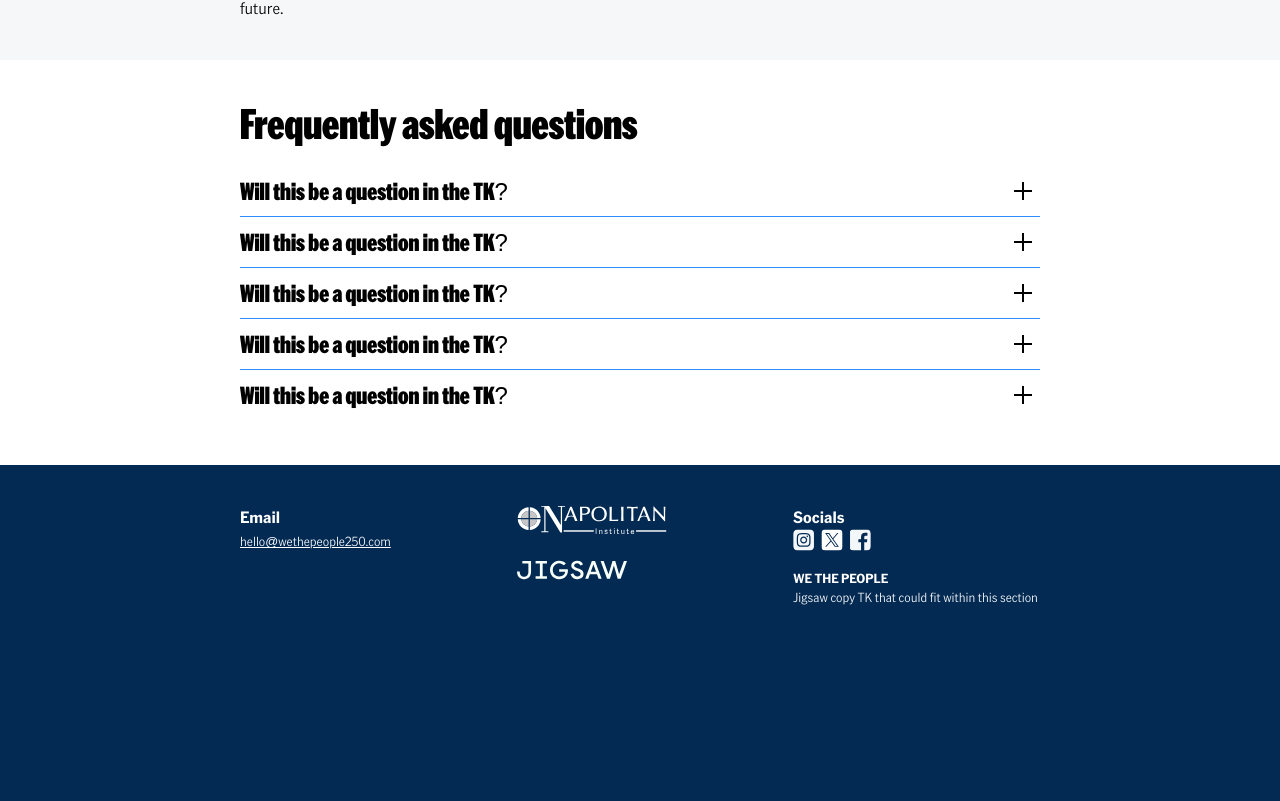
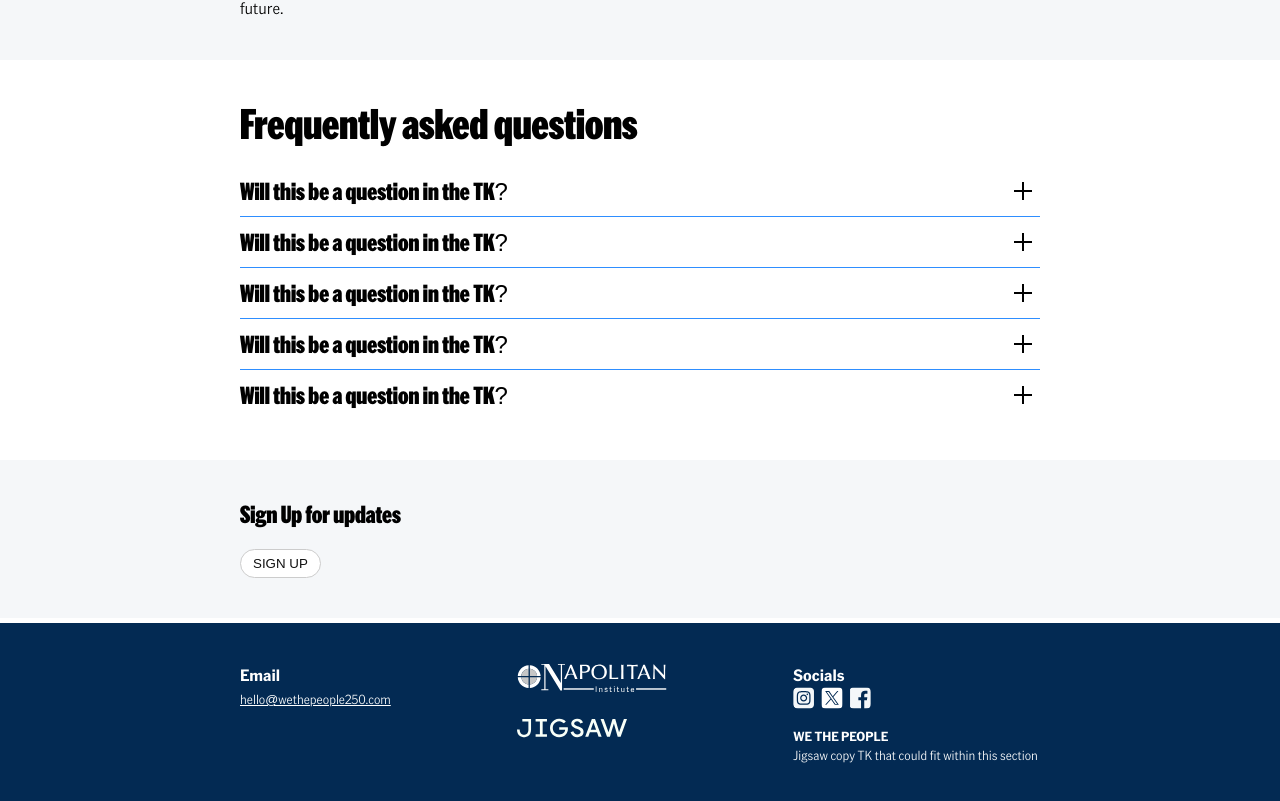
Before and after one commit to Psycle/napolitan, a React (Vite) app: page / in a window 1280 px wide. Shown: the part 931-1732 px from the top of the page. Before the commit the page ends 1580 px from the top, so only its background shows below. Built offline with nearby package versions, Linux system fonts and the light colour scheme.

Commit message:
feature/39-sign-up

```diff
--- a/src/components/elements/button/button.scss
+++ b/src/components/elements/button/button.scss
@@ -2,10 +2,10 @@
     cursor: pointer;
     background-color: #fff;
     color: #111;
-    border: none;
     border-radius: 999px;
     padding: 6px 12px;
     text-transform: uppercase;
+    border: 1px solid #ccc;
 
     &:hover {
         background-color: #eee;
--- a/src/components/pages/home/homePage.scss
+++ b/src/components/pages/home/homePage.scss
@@ -132,3 +132,23 @@
 .home-page-faq-heading {
     @include fonts.bold-heading(xl);
 }
+
+.home-page-sign-up-section {
+    background: #f5f7f9;
+    color: #000;
+    width: 100%;
+    padding: 40px 0;
+}
+
+.home-page-sign-up-section-inner {
+    max-width: 800px;
+    margin: 0 auto;
+    display: flex;
+    flex-direction: column;
+    gap: 20px;
+    align-items: flex-start;
+}
+
+.home-page-sign-up-heading {
+    @include fonts.bold-heading(lg);
+}
--- a/src/components/pages/home/homePage.tsx
+++ b/src/components/pages/home/homePage.tsx
@@ -3,6 +3,7 @@ import { DateBars } from '../../presentational/dateBars/dateBars';
 import headerVideo from '../../../assets/videos/header.mp4';
 import './homePage.scss';
 import { Accordion, AccordionBody, AccordionHeading, AccordionItem } from '../../elements/accordion/accordion';
+import { Button } from '../../elements/button/button';
 
 export function HomePage() {
     return (
@@ -75,6 +76,12 @@ export function HomePage() {
                         </Accordion>
                     </div>
                 </div>
+                <div className="home-page-sign-up-section">
+                    <div className="home-page-sign-up-section-inner">
+                        <h1 className="home-page-sign-up-heading">Sign Up for updates</h1>
+                        <Button>Sign up</Button>
+                    </div>
+                </div>
             </div>
         </div>
     )
```
